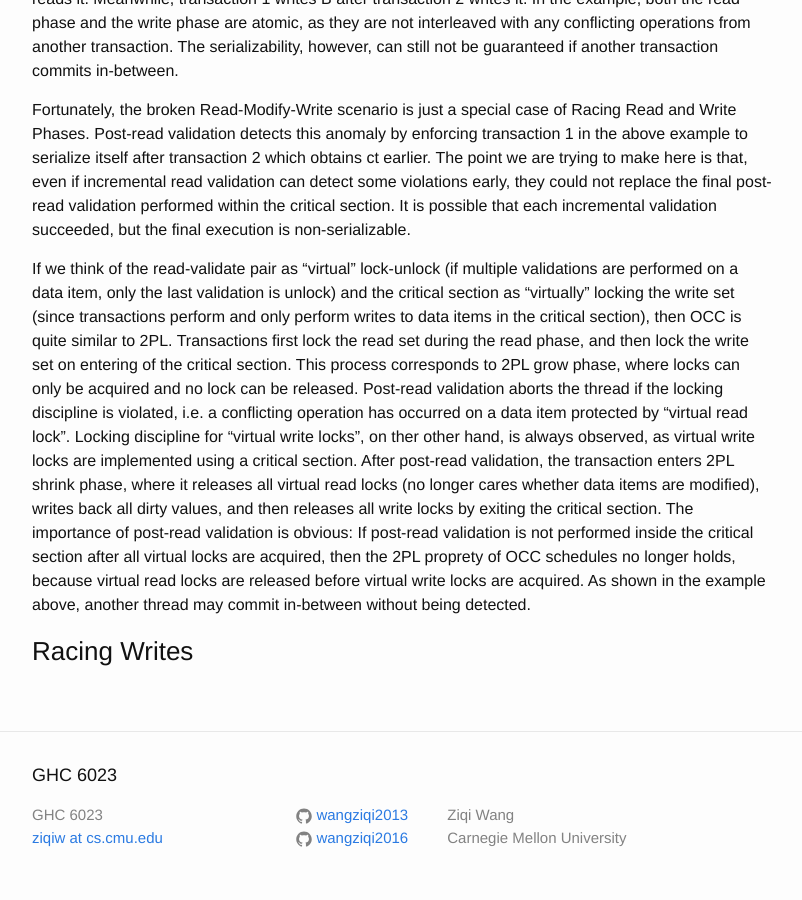
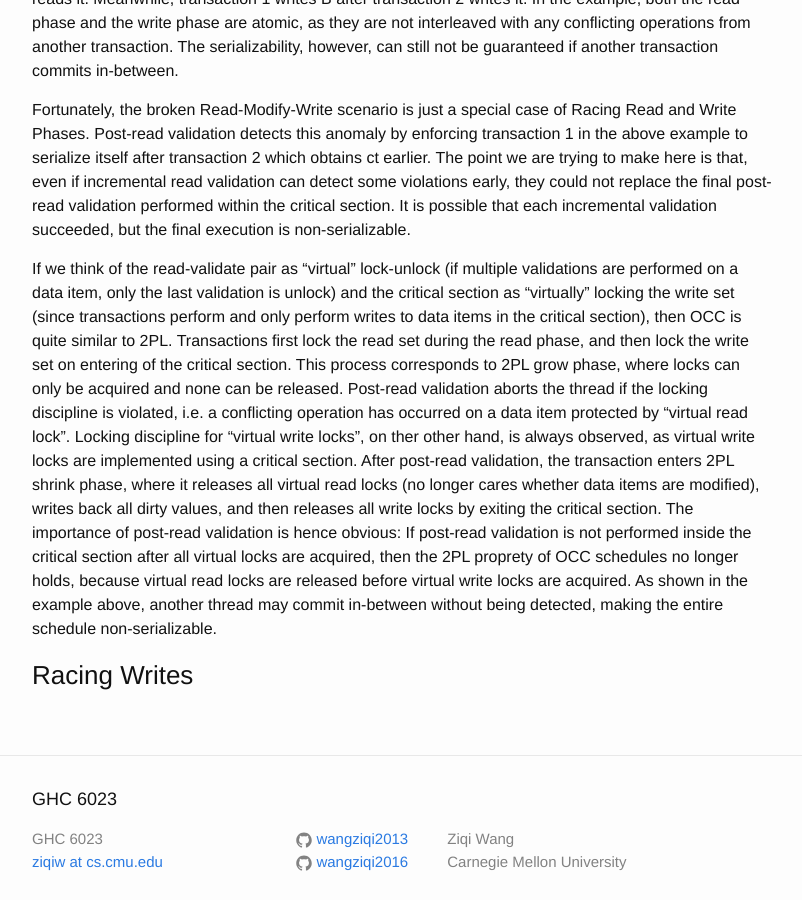
Before and after one commit to wangziqi2013/wangziqi2013.github.io, a Jekyll site: the page built from _posts/2018-03-21-Analyzing-OCC-Anomalies-and-Solutions.markdown, in a window 1280 px wide and 900 px high, scrolled down 6057 px. Shown: the whole window, without its empty margins (238-1040 px from the left). Built offline with Jekyll 4.4.1, drawn with Linux system fonts in a browser that asks for light colours.

Commit message:
Small change

```diff
--- a/_posts/2018-03-21-Analyzing-OCC-Anomalies-and-Solutions.markdown
+++ b/_posts/2018-03-21-Analyzing-OCC-Anomalies-and-Solutions.markdown
@@ -268,15 +268,15 @@ a data item, only the last validation is unlock) and the critical section as "vi
 transactions perform and only perform writes to data items in the critical section), then OCC
 is quite similar to 2PL. Transactions first lock the read set during the read phase, and then
 lock the write set on entering of the critical section. This process corresponds to 2PL grow phase, where
-locks can only be acquired and no lock can be released. Post-read validation aborts the thread
+locks can only be acquired and none can be released. Post-read validation aborts the thread
 if the locking discipline is violated, i.e. a conflicting operation has occurred on a data item protected
 by "virtual read lock". Locking discipline for "virtual write locks", on ther other hand,
 is always observed, as virtual write locks are implemented using a critical section. After post-read validation,
 the transaction enters 2PL shrink phase, where it releases all virtual read locks (no longer cares whether data
 items are modified), writes back all dirty values, and then releases all write locks by exiting the critical section.
-The importance of post-read validation is obvious: If post-read validation is not performed inside the critical
+The importance of post-read validation is hence obvious: If post-read validation is not performed inside the critical
 section after all virtual locks are acquired, then the 2PL proprety of OCC schedules no longer holds, because virtual read
 locks are released before virtual write locks are acquired. As shown in the example above, another thread
-may commit in-between without being detected.
+may commit in-between without being detected, making the entire schedule non-serializable.
 
 ### Racing Writes
```
